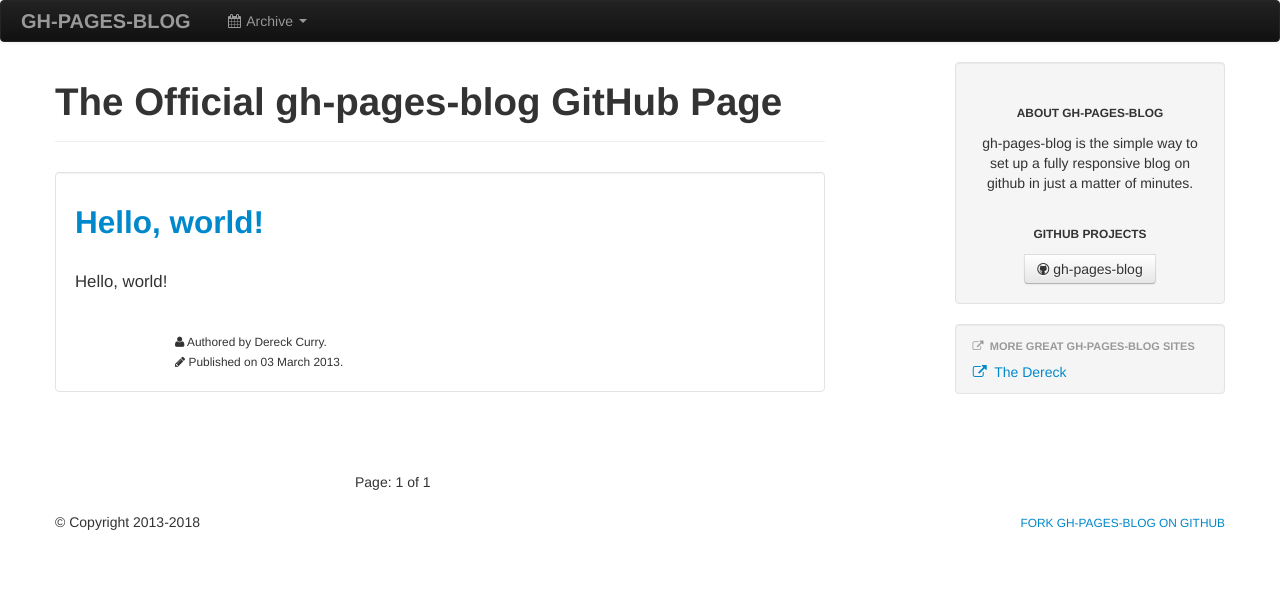
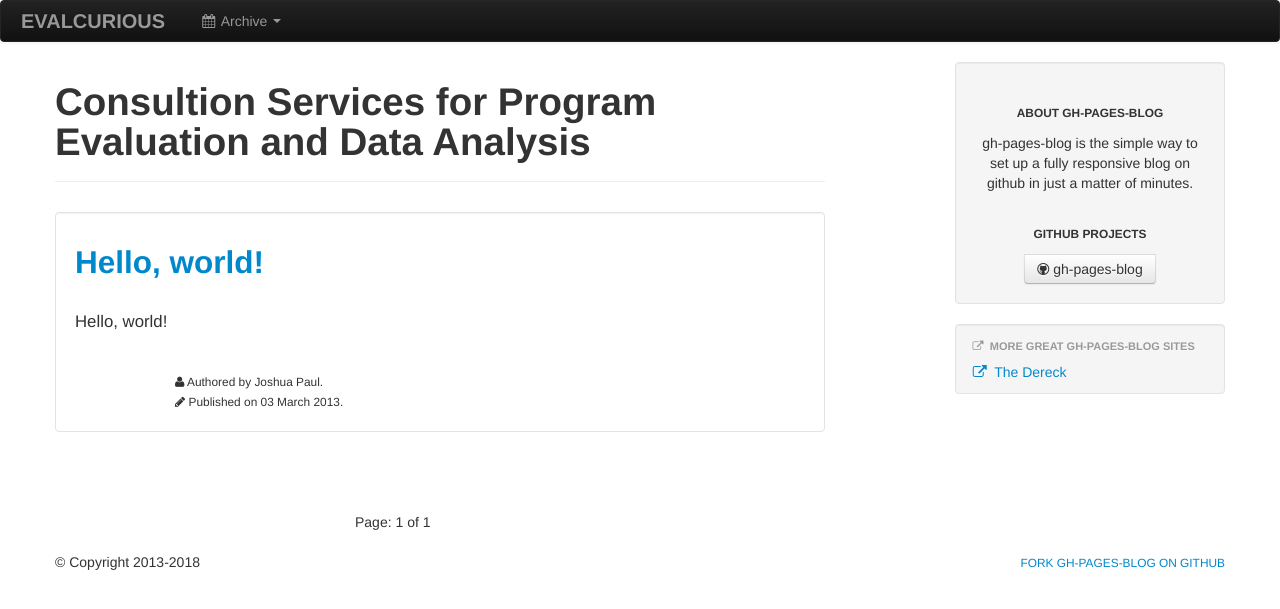
Before and after one commit to evalcurious/evalcurious.github.io, a Jekyll site: the page built from index.html, in a window 1280 px wide. Shown: the top 609 px of the page. Built offline with Jekyll 4.4.1, drawn with Linux system fonts in a browser that asks for light colours; the list of posts is cut into pages by our own code.

Commit message:
Update _config.yml

```diff
--- a/_config.yml
+++ b/_config.yml
@@ -23,12 +23,12 @@
 # url : https://thedereck.github.io
 # email : thedereck@thedereck.com
 # author : Dereck Curry
-name : gh-pages-blog
-brand : gh-pages-blog
-description : The Official gh-pages-blog GitHub Page
-url : https://thedereck.github.io/gh-pages-blog
-email : thedereck@thedereck.com
-author: Dereck Curry
+name : EvalCurious
+brand : EvalCurious
+description : Consultion Services for Program Evaluation and Data Analysis
+url : https://evalcurious.github.io
+email :
+author: Joshua Paul
 
 
 # The following is a list of files to exclude from inclusion in the
```
